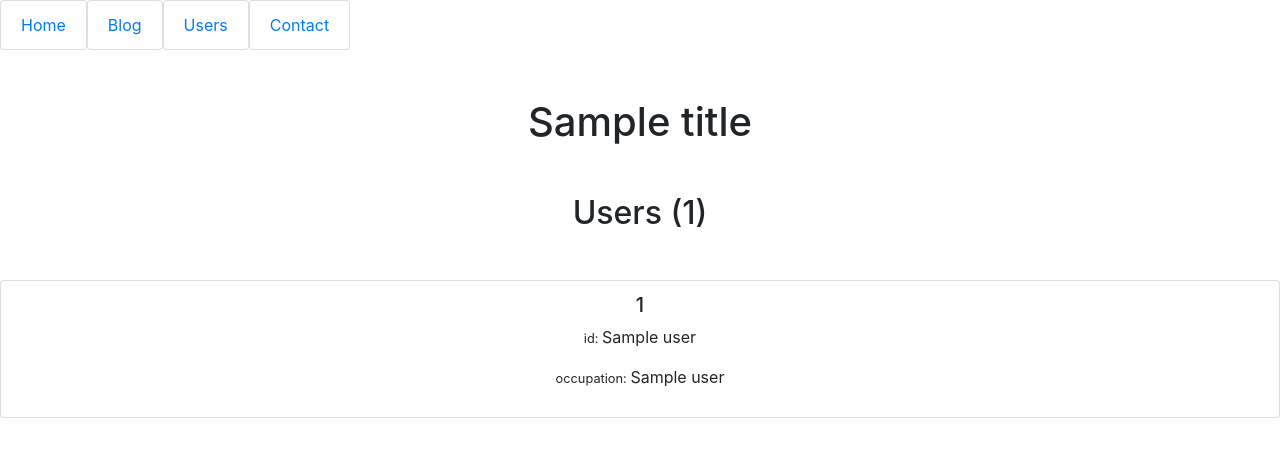
After one commit to collin-tx/symfony, a Symfony app: template templates/users.html.twig in a window 1280 px wide. The commit adds this page. Shown: the top 457 px of the page. Run offline with Twig, Linux system fonts and the light colour scheme; the template is opened without the code that fills it: most values are stand-ins (such as "Sample title", 1, 10 or a date in 2020); some libraries are stand-ins or nearby versions.

Commit message:
adding users page

```diff
--- a/config/services.yaml
+++ b/config/services.yaml
@@ -25,3 +25,8 @@ services:
 
     # add more service definitions when explicit configuration is needed
     # please note that last definitions always *replace* previous ones
+# mydatabase:
+#     # supported versions: 9.6, 10, 11
+#     # 9.3 is also available but not maintained upstream
+#     type: postgresql:11
+#     disk: 1024
--- a/templates/base.html.twig
+++ b/templates/base.html.twig
@@ -13,7 +13,7 @@
                 <ul class="list-group flex-row">
                     <li><a href="/" class="list-group-item">Home</a></li>
                     <li><a href="/blog" class="list-group-item">Blog</a></li>
-                    <li><a href="#" class="list-group-item">About</a></li>
+                    <li><a href="/users" class="list-group-item">Users</a></li>
                     <li><a href="#" class="list-group-item">Contact</a></li>
                 </ul>
             </nav>
--- /dev/null
+++ b/templates/users.html.twig
@@ -0,0 +1,24 @@
+{% extends 'base.html.twig' %}
+
+{% block title %}
+users!
+{% endblock %}
+
+{% block body %}
+
+  <h1 class="text-center m-5">{{ title }}</h1>
+
+<div class="text-center">
+  <h2 class="m-5">Users ({{ users|length }})</h2>
+  <ul class="list-group">
+    {% for user in users %}
+      <li class="list-group-item">
+        <h5>{{ user[0] }}</h5>
+        <p><small>id: </small>{{ user[1] }}</p>
+        <p><small>occupation: </small>{{ user[2] }}</p>
+      </li>
+    {% endfor %}
+  </ul>
+</div>
+
+{% endblock %}
```
Also changed, not shown: src/Controller/UsersController.php (added, +25 -0 lines).
